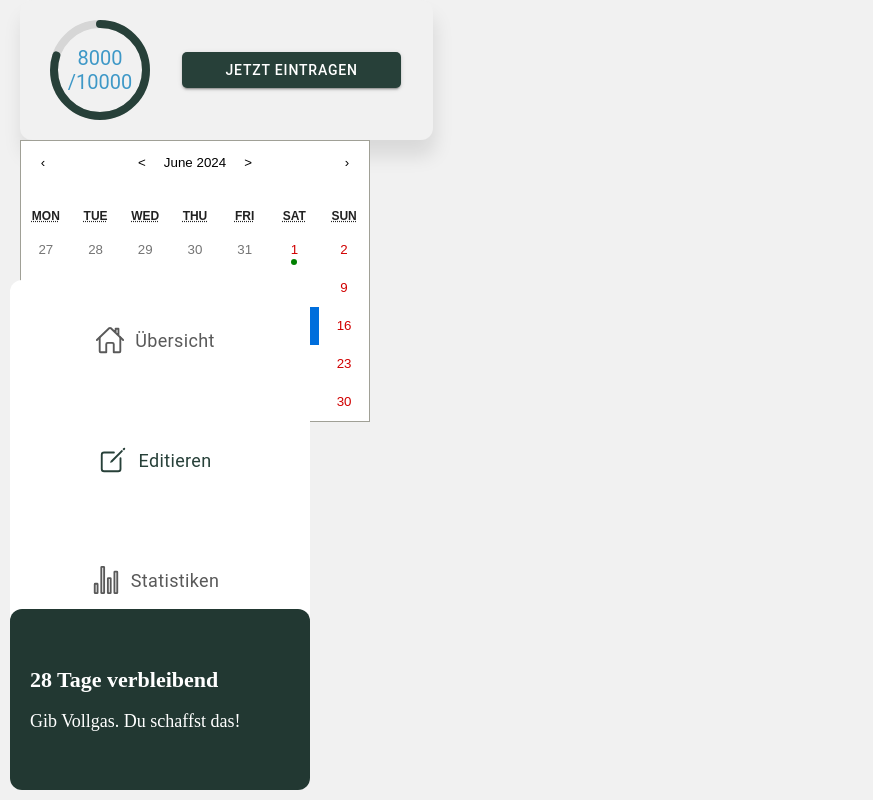
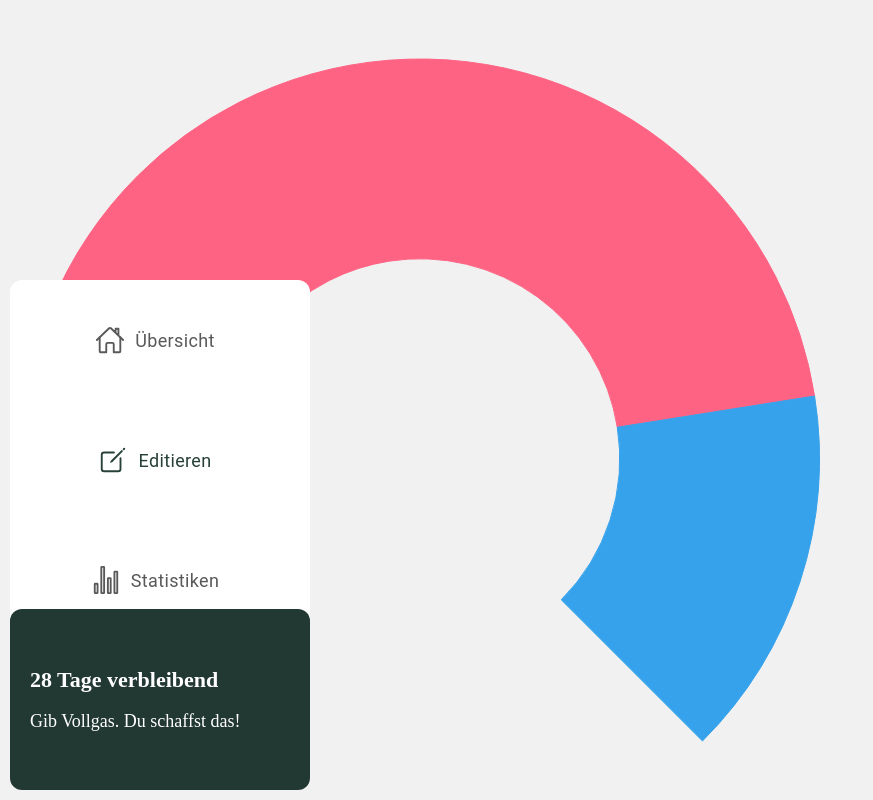
Before and after one commit to StudyProjectsTHB/WerLaeuftHatRecht_Frontend, a React (Vite) app: page /tabs/tab2 in a window 1280 px wide. Shown: the whole page, without its empty margins (0-873 px from the left). Built offline with nearby package versions, Linux system fonts and the light colour scheme; a web font is replaced by a local one.

Commit message:
Changed CalenderProgressBar

```diff
--- a/src/components/charts/CalenderProgressBar.tsx
+++ b/src/components/charts/CalenderProgressBar.tsx
@@ -1,22 +1,54 @@
 import React from 'react';
-import { CircularProgressbar, buildStyles } from 'react-circular-progressbar';
-import 'react-circular-progressbar/dist/styles.css';
-import {IonButton} from "@ionic/react";
+import { Doughnut } from 'react-chartjs-2';
+import {
+    Chart as ChartJS,
+    ArcElement,
+    Tooltip,
+    Legend,
+} from 'chart.js';
 
-const ProgressBar: React.FC<{ value: number, maxValue:number}> = ({ value, maxValue, onClick}) => {
+ChartJS.register(ArcElement, Tooltip, Legend);
+
+
+
+const ThreeQuarterDoughnutChart: React.FC = () => {
+    const data = {
+        labels: ['Gelaufen', 'Noch zu Laufen'],
+        datasets: [
+            {
+                label: 'Schritte',
+                data: [8000, 2000],
+                backgroundColor: [
+                    'rgba(255, 99, 132, 1)',
+                    'rgba(54, 162, 235, 1)',
+                ],
+                borderColor: [
+                    'rgba(255, 99, 132, 1)',
+                    'rgba(54, 162, 235, 1)',
+                ],
+                borderWidth: 1,
+            },
+        ],
+
+
+    };
+
+    const options = {
+        rotation: -135, // Start position of the chart
+        circumference: 270, // Sweep angle of the chart
+        plugins: {
+            legend: {
+                display: false
+            },
+            title: {
+                display: false
+            },
+        },
+    };
+
     return (
-        <div className={`circular-progress-bar calendar`}>
-            <CircularProgressbar
-                value= {value}
-                maxValue={maxValue}
-                text={<>
-                    <tspan dy="-0.5em">{value}</tspan>
-                    <tspan x="50%" dy="1.2em">/{maxValue}</tspan>
-                </>}
-            />
-            <IonButton onClick={onClick}>Jetzt eintragen</IonButton>
-        </div>
+        <Doughnut data={data} options={options} />
     );
 };
 
-export default ProgressBar;
+export default ThreeQuarterDoughnutChart;
```
